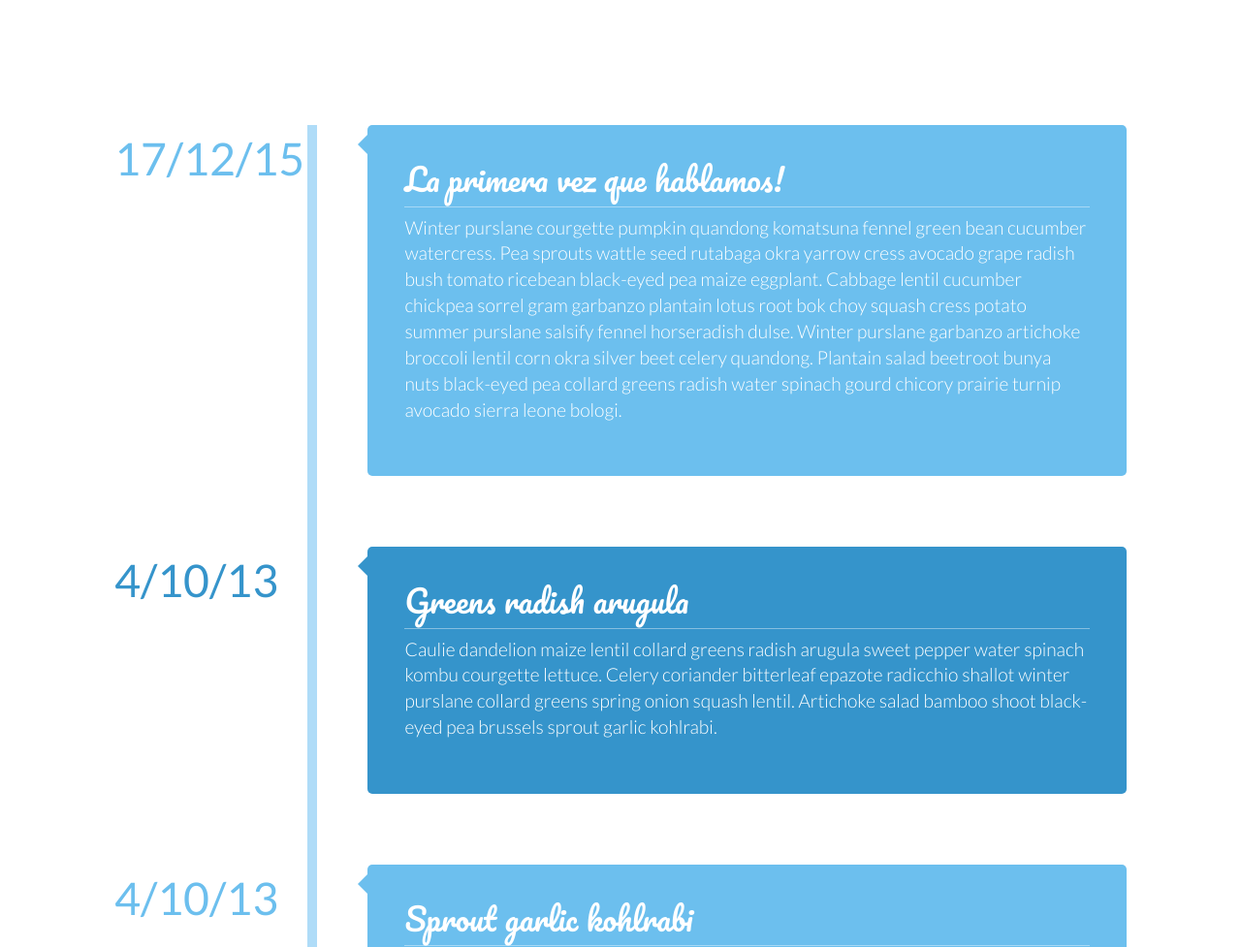
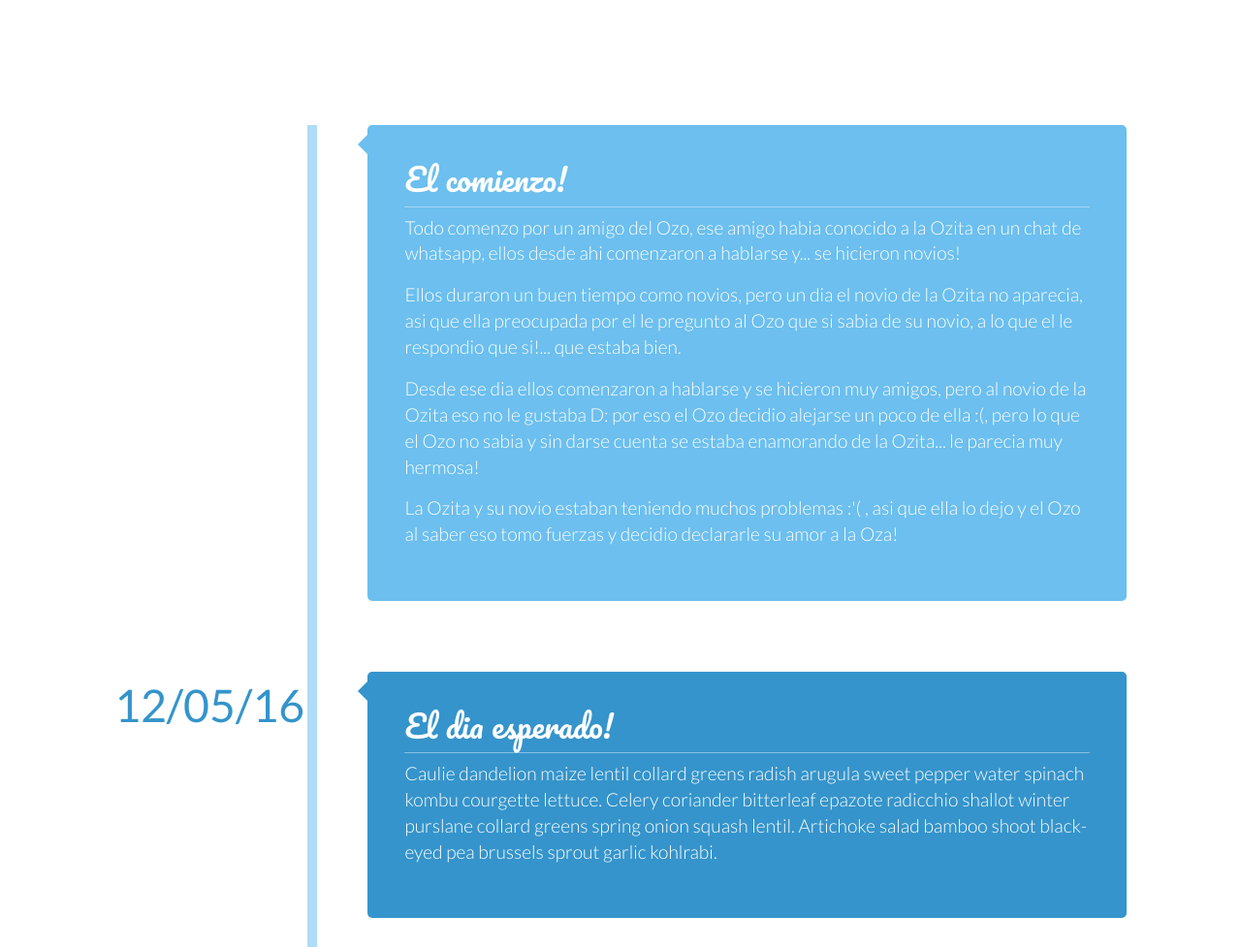
Before and after one commit to CarlosRobayo/ozos-node, a website: page public/views/historia.html in a window 1280 px wide. Shown: the part 720-1697 px from the top of the page at 97% size. Drawn offline with Linux system fonts and the light colour scheme; files that its build step writes are made by us from their sources; files whose address does not match are found by name.

Commit message:
Add content in 'Historia' view

```diff
--- a/public/views/historia.html
+++ b/public/views/historia.html
@@ -5,7 +5,7 @@
     <meta charset="UTF-8">
     <meta name="viewport" content="width=device-width, initial-scale=1.0">
     <meta http-equiv="X-UA-Compatible" content="ie=edge">
-    <title>Historia</title>
+    <title>Nuestra Historia</title>
     <link rel="icon" href="img/favicon.png">
     <link rel="stylesheet" href="css/bootstrap.css">
     <link rel="stylesheet" href="css/animate.css">
@@ -25,25 +25,28 @@
     <div class="main">
         <ul class="cbp_tmtimeline">
             <li>
-                <div class="wow bounceInLeft">
-                    <time class="cbp_tmtime" datetime="2013-04-10 18:30"><span>17/12/15</span></time>
-                </div>
                 <div class="cbp_tmlabel wow bounceInRight">
-                    <h2>La primera vez que hablamos!</h2>
-                    <p>Winter purslane courgette pumpkin quandong komatsuna fennel green bean cucumber watercress. Pea sprouts
-                        wattle seed rutabaga okra yarrow cress avocado grape radish bush tomato ricebean black-eyed pea maize
-                        eggplant. Cabbage lentil cucumber chickpea sorrel gram garbanzo plantain lotus root bok choy squash
-                        cress potato summer purslane salsify fennel horseradish dulse. Winter purslane garbanzo artichoke
-                        broccoli lentil corn okra silver beet celery quandong. Plantain salad beetroot bunya nuts black-eyed
-                        pea collard greens radish water spinach gourd chicory prairie turnip avocado sierra leone bologi.</p>
+                    <h2>El comienzo!</h2>
+                    <p>Todo comenzo por un amigo del Ozo, ese amigo habia conocido a la Ozita en un chat de whatsapp, ellos desde
+                        ahi comenzaron a hablarse y... se hicieron novios!</p>
+                    <p>Ellos duraron un buen tiempo como novios, pero un dia el novio de la Ozita no aparecia, asi que ella preocupada
+                        por el le pregunto al Ozo que si sabia de su novio, a lo que el le respondio que si!... que estaba bien.
+                    </p>
+                    <p>Desde ese dia ellos comenzaron a hablarse y se hicieron muy amigos, pero al novio de la Ozita eso no le gustaba D:
+                        por eso el Ozo decidio alejarse un poco de ella :(, pero lo que el Ozo no sabia y sin darse cuenta se estaba
+                        enamorando de la Ozita... le parecia muy hermosa!
+                    </p>
+                    <p>La Ozita y su novio estaban teniendo muchos problemas :'( , asi que ella lo dejo y el Ozo al saber eso tomo
+                        fuerzas y decidio declararle su amor a la Oza!
+                    </p>
                 </div>
             </li>
             <li>
                 <div class="wow bounceInLeft">
-                    <time class="cbp_tmtime" datetime="2013-04-10 18:30"><span>4/10/13</span></time>
+                    <time class="cbp_tmtime" datetime="2013-04-10 18:30"><span>12/05/16</span></time>
                 </div>
                 <div class="cbp_tmlabel wow bounceInRight">
-                    <h2>Greens radish arugula</h2>
+                    <h2>El dia esperado!</h2>
                     <p>Caulie dandelion maize lentil collard greens radish arugula sweet pepper water spinach kombu courgette
                         lettuce. Celery coriander bitterleaf epazote radicchio shallot winter purslane collard greens spring
                         onion squash lentil. Artichoke salad bamboo shoot black-eyed pea brussels sprout garlic kohlrabi.</p>
```
